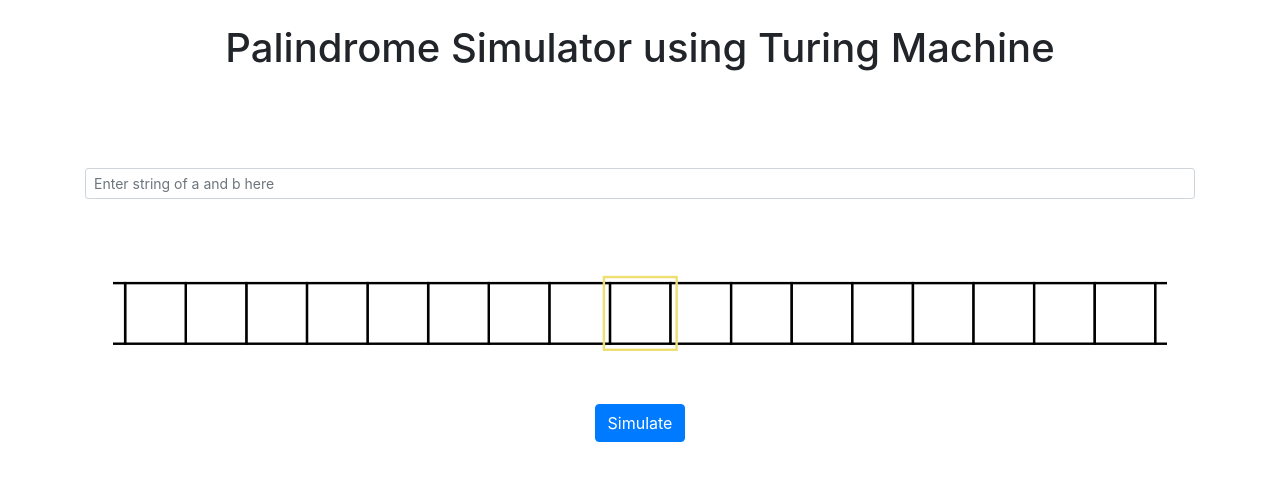
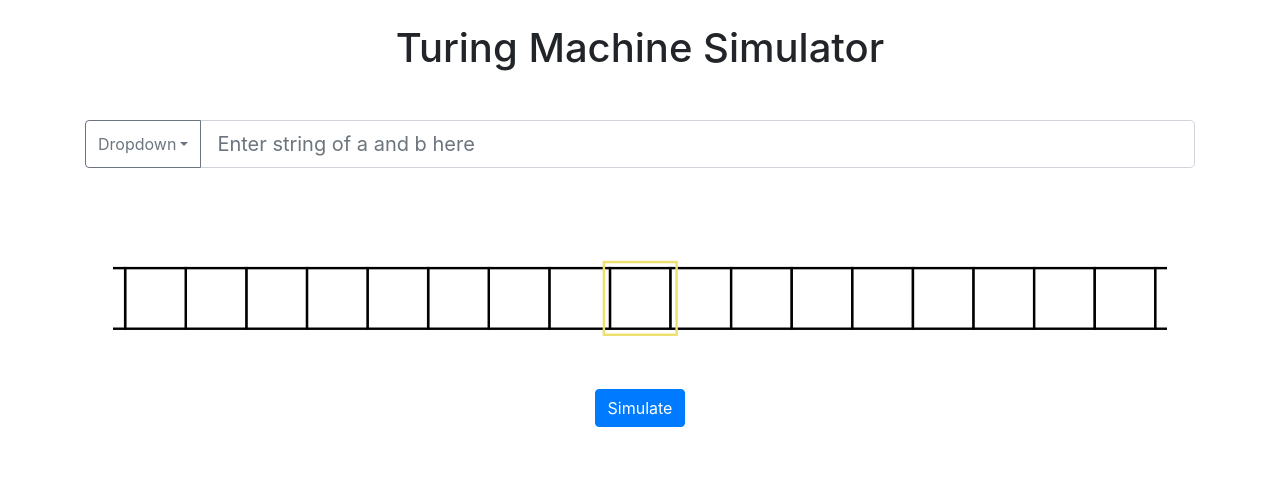
Before and after one commit to UtkarshAgrawalDTU/turing-machine-simulator, a React (Create React App) app: page / in a window 1280 px wide. Shown: the top 480 px of the page. Built offline with nearby package versions, Linux system fonts and the light colour scheme.

Commit message:
dropdown design added

```diff
--- a/src/App.js
+++ b/src/App.js
@@ -241,11 +241,24 @@ class App extends Component
     return (
       <div className="App">
         <div className = "container">
-          <h1 className = "my-4">Palindrome Simulator using Turing Machine</h1>
+          <h1 className = "my-4">Turing Machine Simulator</h1>
           <br />
-          <br />
-          <br />
-          <input id = "input" value = {this.state.input} onChange = {this.handleChange} className="form-control form-control-sm" type="text" placeholder="Enter string of a and b here" />
+
+
+          <div class="input-group mb-3">
+            <div class="input-group-prepend">
+              <button class="btn btn-outline-secondary dropdown-toggle" type="button" data-toggle="dropdown" aria-haspopup="true" aria-expanded="false">Dropdown</button>
+              <div class="dropdown-menu">
+                <a class="dropdown-item" href="#">Action</a>
+                <a class="dropdown-item" href="#">Another action</a>
+                <a class="dropdown-item" href="#">Something else here</a>
+                <div role="separator" class="dropdown-divider"></div>
+                <a class="dropdown-item" href="#">Separated link</a>
+              </div>
+            </div>
+            <input id = "input" value = {this.state.input} onChange = {this.handleChange} className="form-control form-control-lg" type="text" placeholder="Enter string of a and b here" />
+          </div>
+
 
           <br />
           <br />
```
